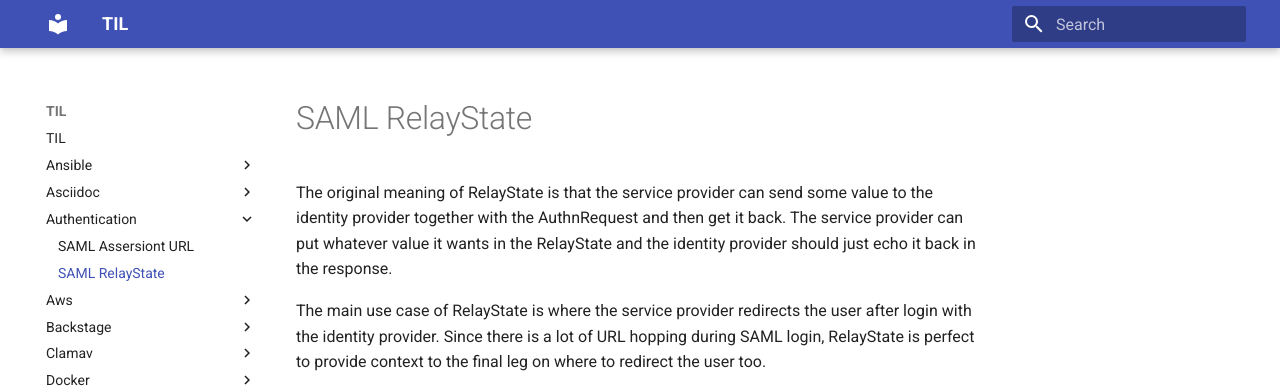
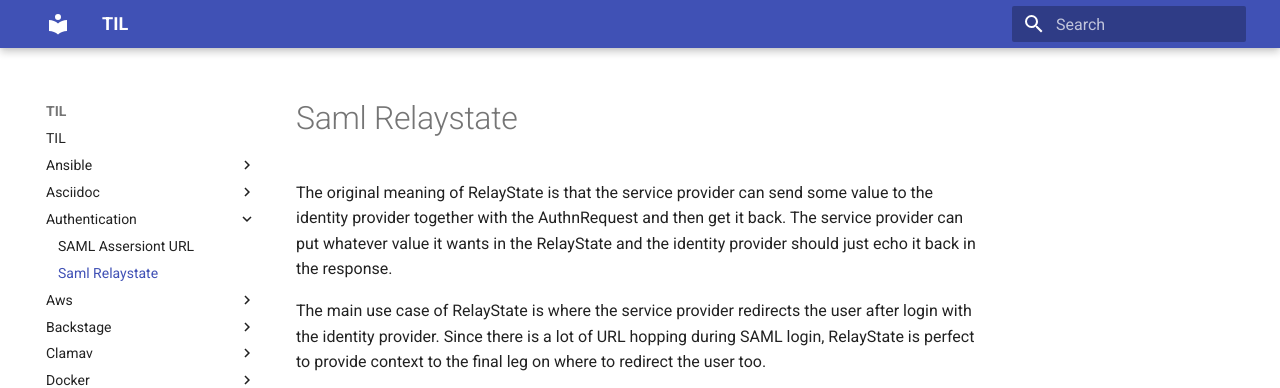
Before and after one commit to jmoney/til, an MkDocs documentation site: the page built from markdown/authentication/saml-relaystate.md, in a window 1280 px wide. Shown: the top 388 px of the page. Built offline with MkDocs 1.6.1 and Material for MkDocs 9.7.7, drawn with Linux system fonts in a browser that asks for light colours.

```diff
--- a/markdown/authentication/saml-relaystate.md
+++ b/markdown/authentication/saml-relaystate.md
@@ -1,4 +1,4 @@
-# SAML RelayState
+# Saml Relaystate
 
 The original meaning of RelayState is that the service provider can send some value to the identity provider together with the AuthnRequest and then get it back. The service provider can put whatever value it wants in the RelayState and the identity provider should just echo it back in the response.
 
```
